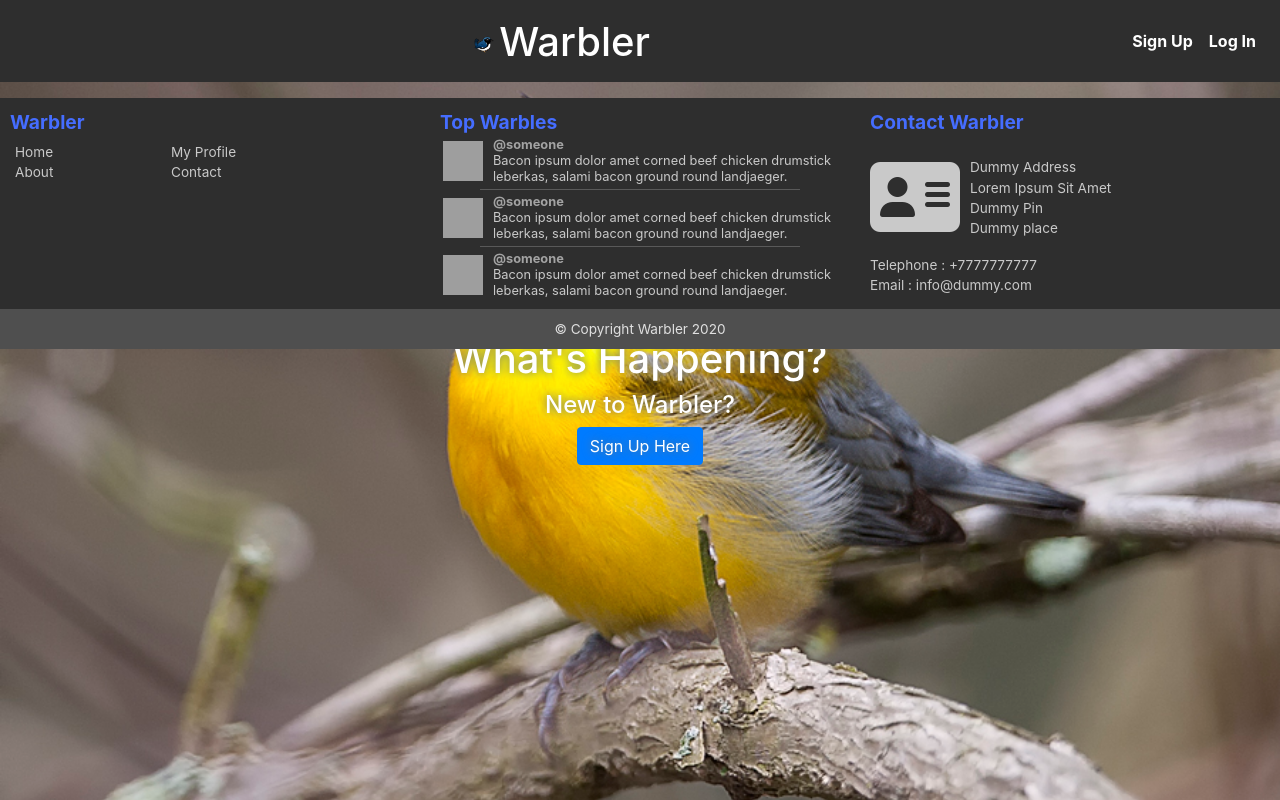
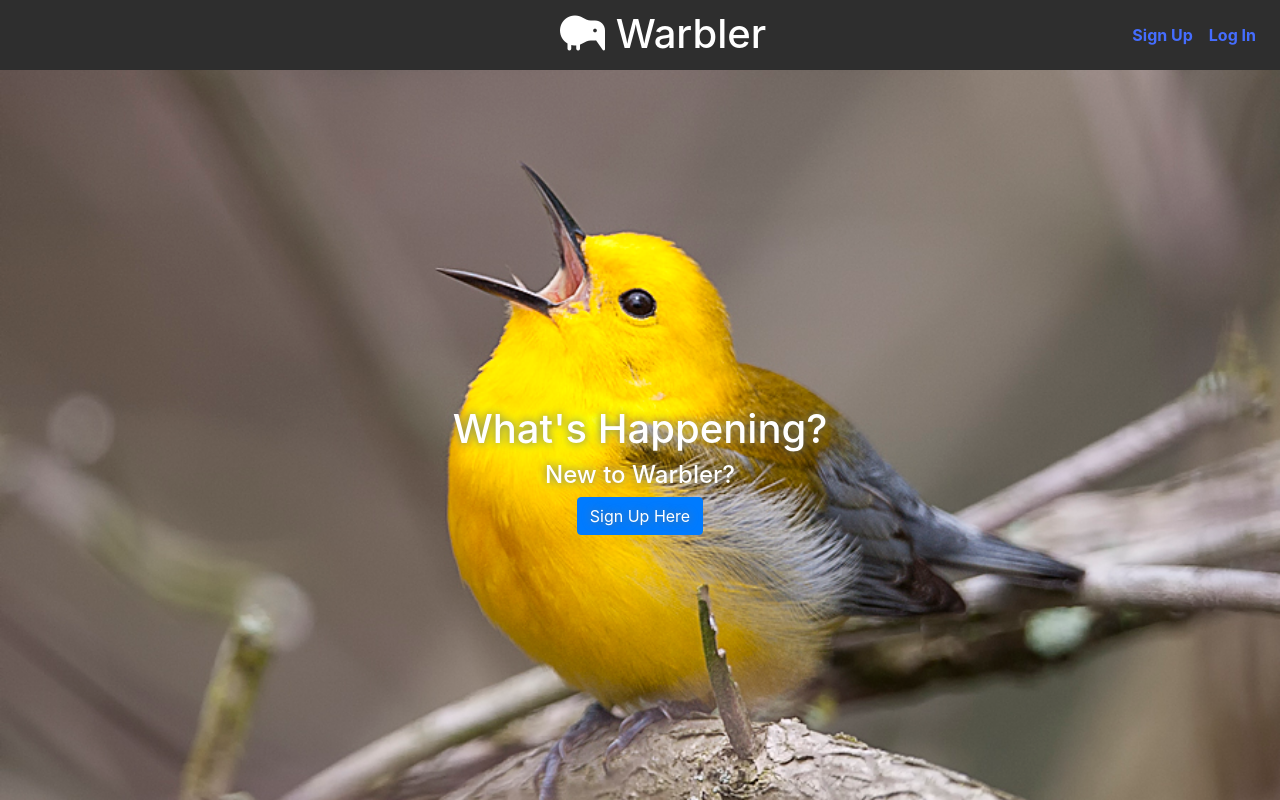
Before and after one commit to dgh500/warbler-client, a React (Create React App) app: page / in a window 1280 px wide. Shown: the top 800 px of the page. Built offline with nearby package versions, Linux system fonts and the light colour scheme.

Commit message:
styling improvements

```diff
--- a/src/components/Footer.js
+++ b/src/components/Footer.js
@@ -3,7 +3,7 @@ import React from 'react';
 const Footer = () => {
   return (
   <>
-    <div id="footer" className="row">
+    <div id="footer" className="row clearfix">
       <div className="col-12 col-md-4">
         <strong className="text-center text-md-left">Warbler</strong>
         <ul>
@@ -51,14 +51,14 @@ const Footer = () => {
         <div class="contactRow">
         <i class="fas fa-address-card contactIcon"></i>
         <address>
-          Dummy Address<br/>
-          Lorem Ipsum Sit Amet<br/>
-          Dummy Pin<br/>
-          Dummy place<br/>
+          101 Warbler Place<br/>
+          Warbler Upon Warble<br/>
+          Warbleshire<br/>
+          WA2 3IE<br/>
         </address>
         </div>
         Telephone : <a href="tel:+7777777777">+7777777777</a><br/>
-        Email : <a href="mailto:info@dummy.com">info@dummy.com</a>
+        Email : <a href="mailto:info@dummy.com">warble@warbler.com</a>
       </div>
     </div>
     <div id="footerBase" className="row">
--- a/src/components/Homepage.js
+++ b/src/components/Homepage.js
@@ -1,6 +1,7 @@
 import React from 'react';
 import { Link } from 'react-router-dom';
 import MessageTimeline from './MessageTimeline';
+
 
 const Homepage = ({ currentUser }) => {
   if(!currentUser.isAuthenticated) {
--- a/src/components/MessageTimeline.js
+++ b/src/components/MessageTimeline.js
@@ -4,12 +4,15 @@ import UserAside from './UserAside';
 
 const MessageTimeline = props => {
   return (
-    <div className="row">
+    <div className="row flex-nowrap">
       <UserAside
         profileImageUrl={props.profileImageUrl}
         username={props.username}
       />
       <MessageList />
+      <div className="col-sm-2 p-0 m-0">
+        Hashtags
+      </div>
     </div>
   );
 }
--- a/src/components/UserAside.js
+++ b/src/components/UserAside.js
@@ -17,7 +17,7 @@ class UserAside extends Component {
   render() {
     const { username, profileImageUrl } = this.props.currentUser.user;
     return (
-      <aside className="col-sm-2">
+      <aside className="col-sm-2 p-0 m-0">
         <div className="panel panel-default">
           <div className="panel-body">
             <h2>{username}</h2>
--- a/src/containers/Main.js
+++ b/src/containers/Main.js
@@ -13,7 +13,7 @@ import EditProfile from './EditProfile';
 const Main = props => {
   const { authUser, errors, removeError, currentUser } = props;
   return (
-    <div className="container">
+    <div className="innerContainer">
       <Switch>
         // Rendering a function which renders the Homepage component - passing props through
         <Route exact path="/"
--- a/src/containers/MessageList.js
+++ b/src/containers/MessageList.js
@@ -40,8 +40,8 @@ class MessageList extends Component {
         />
     ));
     return (
-      <div className="row col-sm-8">
-        <div className="offset-1 col-sm-10">
+      <div className="col-sm-8 p-0 m-0">
+        <div>
           <ul className="list-group" id="messages">
             {messageList}
           </ul>
--- a/src/containers/Navbar.js
+++ b/src/containers/Navbar.js
@@ -17,9 +17,9 @@ class Navbar extends Component {
       <nav className="navbar navbar-expand">
         <div className="container-fluid">
           <div className="navbar-header">
-            <Link to="/" className="navbar-brand">
-              <img src={Logo} alt="Warbler Home" />
-              <h1>Warbler</h1>
+            <Link to="/" className="navbar-brand navbar-brand-centered">
+              {/*<img src={Logo} alt="Warbler Home" />*/}
+              <h1><i class="fas fa-kiwi-bird"></i> Warbler</h1>
               </Link>
             </div>
             {this.props.currentUser.isAuthenticated ? (
--- a/src/index.css
+++ b/src/index.css
@@ -5,34 +5,43 @@ body {
 /* Nav */
 
 .navbar {
-  margin-bottom: 1rem;
+  /* margin-bottom: 1rem; */
+  min-height: 70px;
 }
 
 .navbar h1 {
   display: inline-block;
   position: relative;
   top: 5px;
+  color: white;
 }
 
 .navbar a {
   font-weight: bold;
-  color: white;
+  color: #456dff;
 }
 
 .navbar a:hover {
-  color: white;
+  color: #456dff;
   text-decoration: underline;
   cursor: pointer;
 }
 
-.navbar-brand > img {
-  display: inline-block;
-  width: 20px;
-  border-radius: 2px;
-  margin-bottom: 2px;
-  margin-right: 5px;
+@media screen and (min-width:768px){
+    .navbar-brand-centered {
+        position: absolute;
+        left: 50%;
+        top: 0;
+        display: block;
+        /* width: 160px; */
+        text-align: center;
+        /* background-color: #eee; */
+    }
+    .navbar>.container .navbar-brand-centered,
+    .navbar>.container-fluid .navbar-brand-centered {
+        margin-left: -80px;
+    }
 }
-
 ul.nav.navbar-nav li {
   margin: 0 0.5rem;
 }
@@ -44,12 +53,16 @@ ul.nav.navbar-nav li {
   background-size: 100%;
 }
 
+.innerContainer {
+  margin: 20px 0;
+}
+
 .home-hero {
   width: 100vw;
   height: 100vh;
-  position: absolute;
+  /* position: absolute;
   top: 0;
-  left: 0;
+  left: 0; */
   display: flex;
   flex-direction: column;
   align-items: center;
@@ -62,8 +75,13 @@ ul.nav.navbar-nav li {
   background-size: cover;
   color: white;
   text-shadow: 0 0 8px #66757f;
+  margin-top: -20px;
+  margin-bottom: -20px;
 }
-
+#messages {
+  width: 80%;
+  margin: 0 auto;
+}
 #messages .list-group-item {
   display: flex;
   align-items: flex-start;
@@ -137,11 +155,12 @@ aside h2:before {
   font-size: 1.1rem;
 }
 #footer {
-  margin-top: 10px;
+  /* margin-top: 10px; */
   background-color: #2e2e2e;
   color: #c9c9c9;
   padding: 10px;
   font-size: 0.85rem;
+  clear: both;
 }
 #footer ul {
   list-style: none;
@@ -198,6 +217,7 @@ aside h2:before {
   font-size: 5rem;
   margin-right: 10px;
   display: block;
+  color: white;
 }
 #footer .contactRow {
   display: flex;
```
